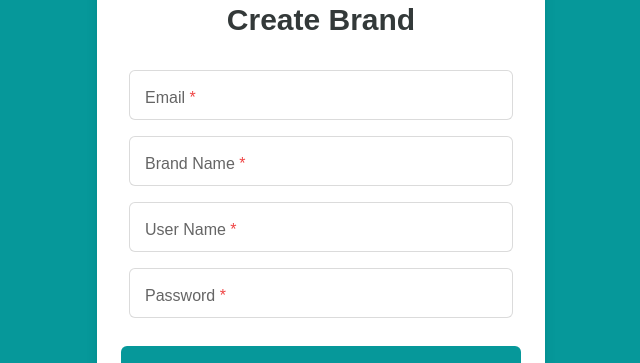
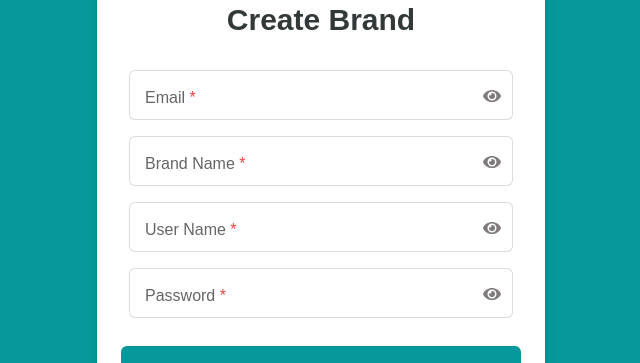
Before and after one commit to hanzalahsamana/StoresAdminPanel, a Next.js app: page /authentication/register in a window 1280 px wide. Shown: the part 180-543 px from the top of the page, without its empty margins (319-959 px from the left). Built offline with nearby package versions, Linux system fonts and the light colour scheme.

Commit message:
add eye icon

```diff
--- a/src/components/Forms/FormInput.jsx
+++ b/src/components/Forms/FormInput.jsx
@@ -2,6 +2,7 @@
 
 import React from "react";
 import "../../Styles/globals.css"
+import { FaEye } from "react-icons/fa";
 
 const FormInput = ({
   handleChange,
@@ -13,6 +14,7 @@ const FormInput = ({
   readOnly = false,
   disabled = false,
   required = true,
+  actionIcon = null,
 }) => {
 
 
@@ -36,6 +38,11 @@ const FormInput = ({
       >
         {placeholder}{required && <span className="text-red-500"> *</span>}
       </label>
+      {!actionIcon && (
+        <div className="absolute right-[12px] text-[#7f7b7b] text-[18px] top-1/3">
+          <FaEye />
+        </div>
+      )}
       {error && <p className="text-red-500 text-xs">{error}</p>}
     </div>
   );
```
